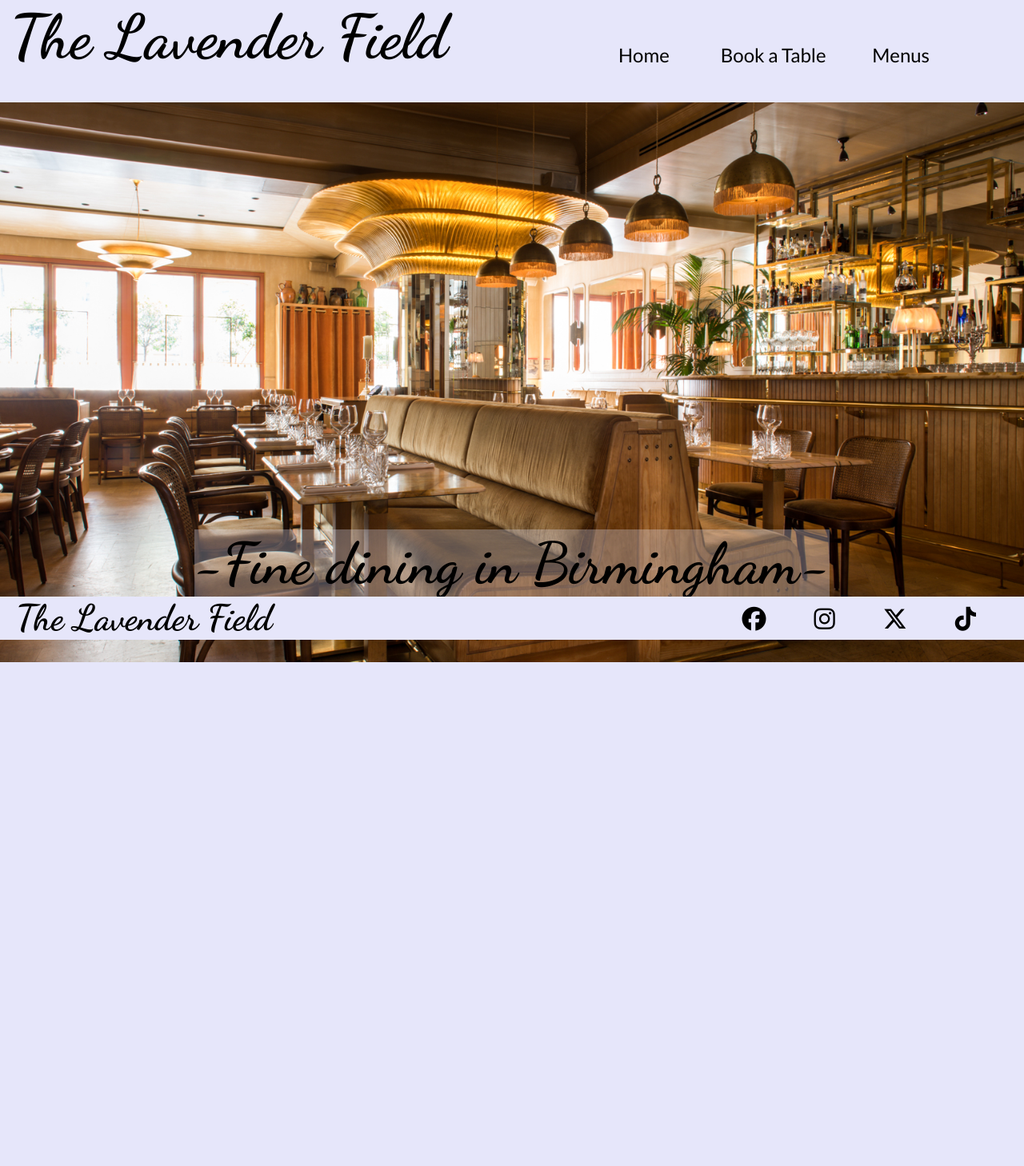
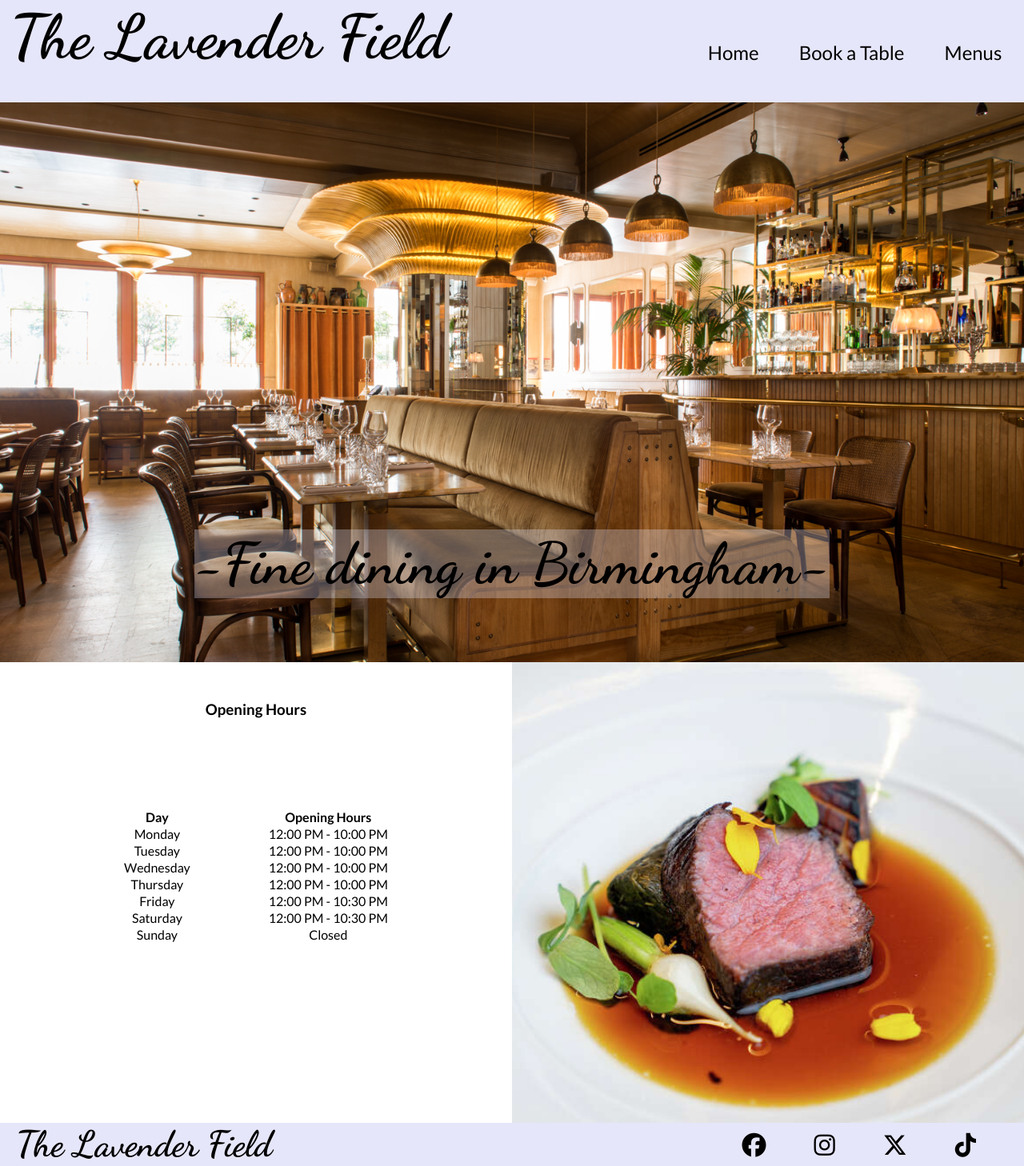
Before and after one commit to benbarker04/the-restaurant, a Flask app: page / in a window 1280 px wide. Shown: the whole page at 80% size. Before the commit the page ends 828 px from the top, so only its background shows below. Run offline with Flask 3, Linux system fonts and the light colour scheme; some libraries are stand-ins or nearby versions.

Commit message:
add and style opening times section for all screen sizes

```diff
--- a/static/css/style.css
+++ b/static/css/style.css
@@ -224,13 +293,14 @@ footer{
     /*-----------------------------------------header*/
     header{
         height: 8rem;
+        display: flex;
+        justify-content: space-between;
     }
 
     #logo-header {
         text-align: left;
         font-size: 6vw;
         padding: 0 1%;
-        position: fixed;
         z-index: 10;
         display: flex;
         justify-content: space-between;
@@ -240,6 +310,7 @@ footer{
     nav {
         text-align: right;
         padding: 4% 5%;
+        display: flex;
     }
 
     #bars{
@@ -258,6 +329,7 @@ footer{
         list-style-type: none;
         padding: 0 0 4;
         margin: 0;
+        display: flex;
     }
 
     nav li {
@@ -266,9 +338,8 @@ footer{
     }
 
     nav a {
-        display: block;
         color: black;
-        padding: 2% 5%;
+        padding: 2rem 0 2rem 2rem;
         text-decoration: none;
         white-space: nowrap;
         font-size: 150%;
@@ -296,10 +367,47 @@ footer{
         font-family: 'Dancing Script', cursive;
     }
 
+    /*-----------------------------------------Opening Hours*/
+    #hours{
+        display: flex;
+        flex-wrap: wrap;
+        height: 36rem;
+    }
+
+    #opening-times{
+        display: flex;
+        width: 50%;
+        text-align: center;
+        align-items: center;
+        flex-direction: column;
+    }
+
+    #opening-times table{
+        margin-top: 7rem;
+    }
+
+    #opening-times td{
+        padding-right: 3rem;
+        padding-left: 3rem;
+    }
+
+    #opening-times div{
+        margin-top: 3rem;
+    }
+
+    #opening-times-image{
+        background: url(../images/788x0.jpg)no-repeat center center/cover;
+        width: 50%;
+        height: 36rem;
+    }
+
+    #opening-times-phone{
+        display: none;
+    }
+
     /*-----------------------------------------Footer*/
     footer{
     width: 100%;
-    position: fixed;
     bottom: 0;
     background-color: lavender;
     display: flex;
--- a/templates/index.html
+++ b/templates/index.html
@@ -3,4 +3,62 @@
 <section id="hero">
     <div id="cover-text"><h2>-Fine dining in Birmingham-</h2></div>
 </section>
+<section id="hours">
+    <div id="opening-times">
+        <div><h3>Opening Hours</h3></div>
+            <table>
+                <tr>
+                    <th>Day</th>
+                    <th>Opening Hours</th>
+                </tr>
+                <tr>
+                    <td>Monday</td>
+                    <td>12:00 PM - 10:00 PM</td>
+                </tr>
+                <tr>
+                    <td>Tuesday</td>
+                    <td>12:00 PM - 10:00 PM</td>
+                </tr>
+                <tr>
+                    <td>Wednesday</td>
+                    <td>12:00 PM - 10:00 PM</td>
+                </tr>
+                <tr>
+                    <td>Thursday</td>
+                    <td>12:00 PM - 10:00 PM</td>
+                </tr>
+                <tr>
+                    <td>Friday</td>
+                    <td>12:00 PM - 10:30 PM</td>
+                </tr>
+                <tr>
+                    <td>Saturday</td>
+                    <td>12:00 PM - 10:30 PM</td>
+                </tr>
+                <tr>
+                    <td>Sunday</td>
+                    <td>Closed</td>
+                </tr>
+            </table>
+    </div>
+    <div id="opening-times-phone">
+        <div><h3>Opening Hours</h3></div>
+        <table>
+            <tr class="underline">
+                <th>Day</th>
+                <th>Opening Hours</th>
+            </tr>
+            <tr>
+                <th>Monday - Thursday</th>
+                <th>12:00 PM - 10:00 PM</th>
+            </tr>
+            <tr>
+                <th>Friday - Saturday</th>
+                <th>12:00 PM - 10:30 PM</th>
+            </tr>
+        </table>
+    </div>
+    <div id="opening-times-image"></div>
+</section>
+
 {% endblock %}
```
Also changed, not shown: other parts of static/css/style.css (+69 -0 lines), static/images/788x0.jpg (added).
